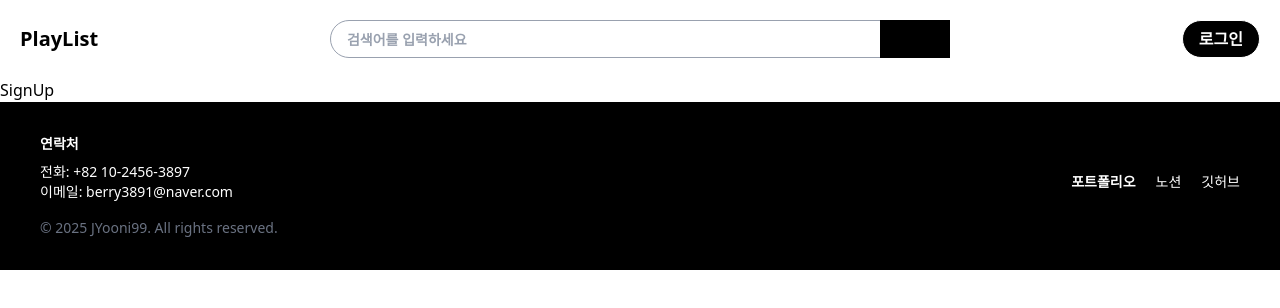
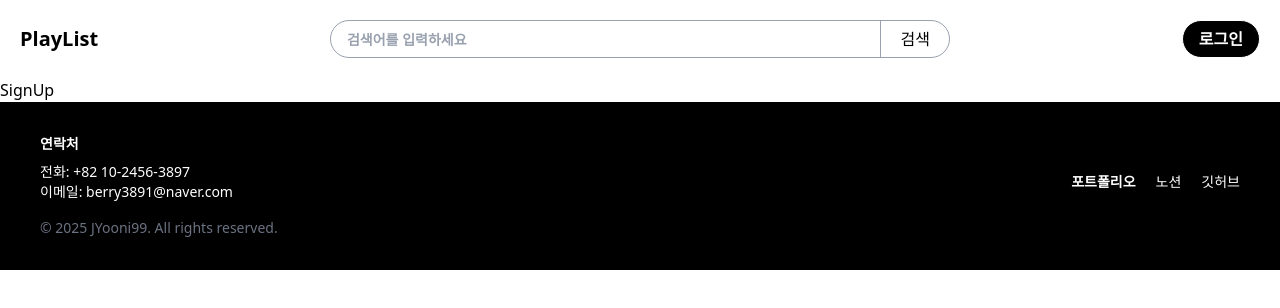
Before and after one commit to jyooni99/playlist, a React (Vite) app: page /signup in a window 1280 px wide. Shown: the top 308 px of the page. Built offline with nearby package versions, Linux system fonts and the light colour scheme.

Commit message:
feat: header css 수정

```diff
--- a/src/components/layout/header.tsx
+++ b/src/components/layout/header.tsx
@@ -11,18 +11,21 @@ const Header = () => {
     <header>
       <nav className='w-full fixed top-0 bg-white'>
         <div className='w-full flex justify-between items-center py-5 px-5'>
+          {/* 로고 */}
           <div>
             <Link to='/' className='font-bold text-xl'>
               PlayList
             </Link>
           </div>
+
+          {/* 검색창 */}
           <div className='w-1/2 hidden min-[480px]:flex min-[480px]:relative'>
             <input
               type='text'
-              className='w-full outline-none placeholder:text-gray-400 placeholder:font-bold placeholder:text-sm border border-gray-400 pl-4 py-1.5 rounded-full overflow-hidden focus:ring-1 focus:ring-black'
+              className='w-full outline-none placeholder:text-gray-400 placeholder:font-bold placeholder:text-sm border border-gray-400 pl-4 pr-20 py-1.5 rounded-full overflow-hidden focus:ring-1 focus:ring-black'
               placeholder='검색어를 입력하세요'
             />
-            <button className='absolute right-0 w-[70px] h-full cursor-pointer border-l-1 bg-black'>
+            <button className='absolute right-0 px-5 h-full cursor-pointer border-l-1 border-gray-400'>
               검색
             </button>
           </div>
```
